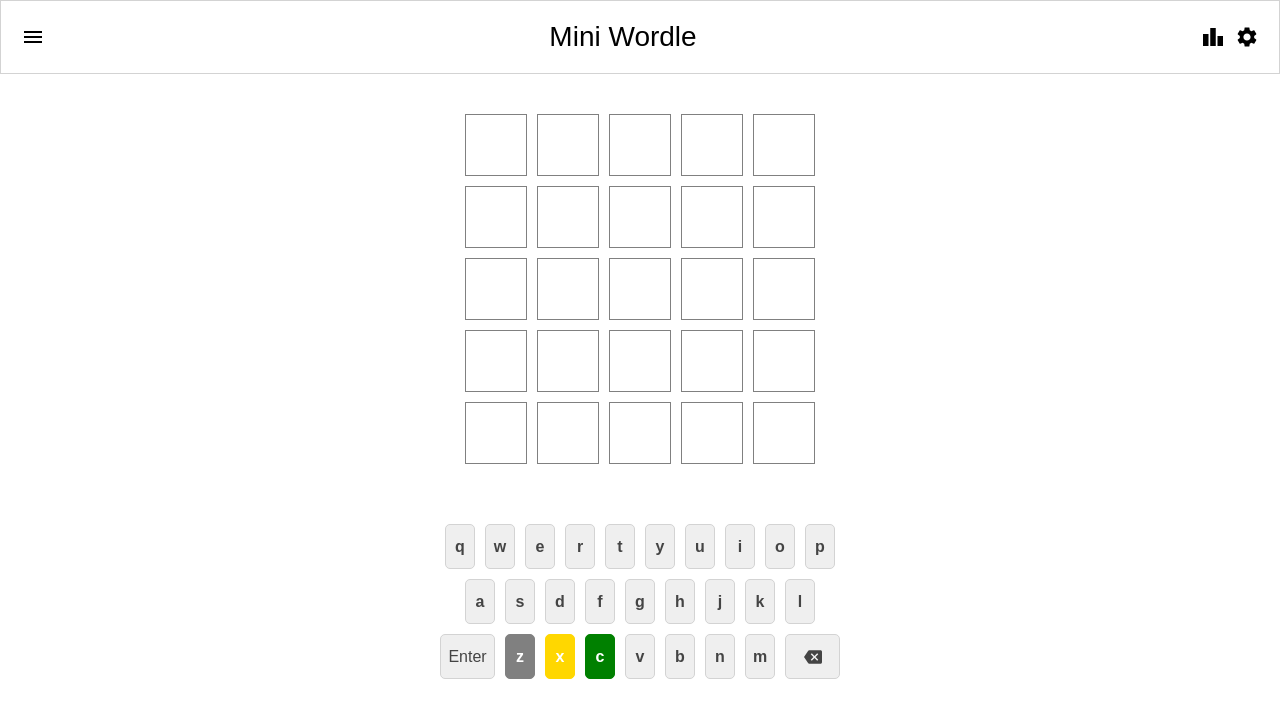
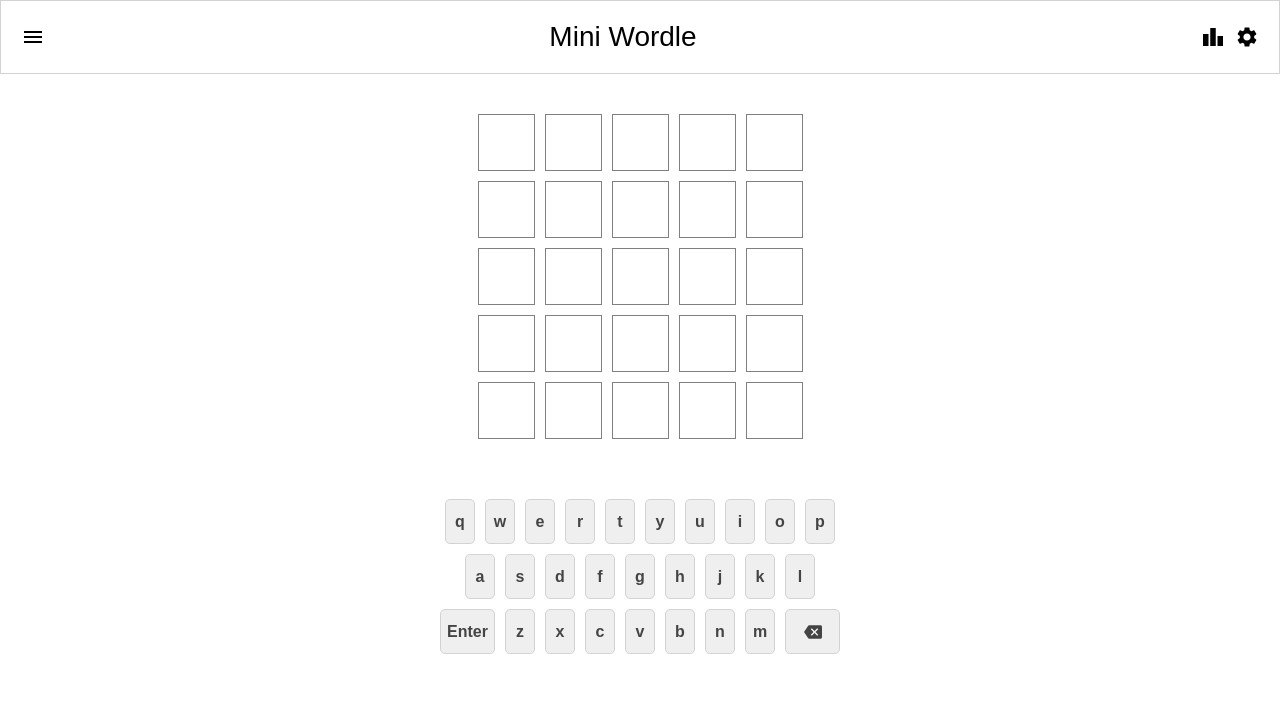
Before and after one commit to MKhantKyaw/mini-wordle, a React (Create React App) app: page / in a window 1280 px wide. Shown: the top 718 px of the page. Built offline with nearby package versions, Linux system fonts and the light colour scheme.

Commit message:
Keyboard and Main Board Linked

```diff
--- a/package.json
+++ b/package.json
@@ -14,7 +14,8 @@
     "react-dom": "^18.1.0",
     "react-scripts": "5.0.1",
     "sass": "^1.52.2",
-    "web-vitals": "^2.1.0"
+    "web-vitals": "^2.1.0",
+    "word-exists": "^1.0.0"
   },
   "scripts": {
     "start": "react-scripts start",
--- a/public/index.html
+++ b/public/index.html
@@ -29,6 +29,7 @@
     * {
       font-family: 'Nunito', sans-serif;
       margin: 0;
+      padding: 0;
     }
   </style>
   <title>React App</title>
--- a/src/App.jsx
+++ b/src/App.jsx
@@ -1,13 +1,27 @@
+import { useRef, useState } from 'react';
 import Keyboard from './components/Keyboard/Keyboard';
 import Navbar from './components/Navbar/Navbar'
 import WordGrid from './components/WordGrid/WordGrid';
 
+const defaultWord = [
+    ["", "", "", "", ""],
+    ["", "", "", "", ""],
+    ["", "", "", "", ""],
+    ["", "", "", "", ""],
+    ["", "", "", "", ""]
+]
+
 const App = () => {
+
+    const attempt = useRef(0)
+    const letterCount = useRef(0)
+    const [word, setWord] = useState(defaultWord)
+
     return (
         <>
             <Navbar />
-            <WordGrid />
-            <Keyboard />
+            <WordGrid attempt={attempt} word={word} setWord={setWord} />
+            <Keyboard attempt={attempt} word={word} letterCount={letterCount} setWord={setWord} />
         </>
     );
 }
--- a/src/components/Keyboard/Keyboard.jsx
+++ b/src/components/Keyboard/Keyboard.jsx
@@ -1,47 +1,82 @@
 import './keyboard.scss'
 import { Backspace } from '@mui/icons-material'
+import { useEffect } from 'react'
+import wordExists from 'word-exists'
 
-const Keyboard = () => {
-    const clickAction = (e) => {
-        console.log(e.target.value)
+const topKeys = ["q", "w", "e", "r", "t", "y", "u", "i", "o", "p"]
+const midKeys = ["a", "s", "d", "f", "g", "h", "j", "k", "l"]
+const botKeys = ["z", "x", "c", "v", "b", "n", "m"]
+
+const allKeys = [topKeys, botKeys, midKeys, "Enter", "Backspace"].flat()
+
+const Keyboard = ({ setWord, attempt, letterCount, word }) => {
+    const clickAction = (value) => {
+        if (attempt.current === 5) {
+            window.removeEventListener("keydown", (e) => clickAction(e.key))
+            return
+        }
+        if (allKeys.includes(value)) {
+            const newState = [...word]
+            const clickedWord = value
+            if (clickedWord === "Backspace") {
+                newState[attempt.current][letterCount.current - 1] = ""
+                if (letterCount.current !== 0) letterCount.current -= 1
+            }
+            if (clickedWord !== "Backspace" && clickedWord !== "Enter" && letterCount.current < 5) {
+                newState[attempt.current][letterCount.current] = clickedWord.toUpperCase()
+                letterCount.current += 1;
+            }
+
+            if (clickedWord === "Enter" && letterCount.current === 5) {
+                if (wordExists(newState[attempt.current].join('')) === true) {
+                    attempt.current += 1
+                    letterCount.current = 0
+                }
+            }
+            console.log(attempt.current)
+            setWord(newState)
+        }
     }
+
+    useEffect(() => {
+        console.log(attempt.current)
+
+        window.addEventListener("keydown", (e) => clickAction(e.key))
+        if (attempt.current > 4) {
+            console.log('lee pl')
+            window.removeEventListener("keydown", clickAction)
+        }
+
+
+        // eslint-disable-next-line
+    }, [])
+
     return (
         <div className="keyboard">
             <div className="top">
-                <button value="q" className="key" onClick={(e) => clickAction(e)}>q</button>
-                <button value="w" className="key" onClick={(e) => clickAction(e)}>w</button>
-                <button value="e" className="key" onClick={(e) => clickAction(e)}>e</button>
-                <button value="r" className="key" onClick={(e) => clickAction(e)}>r</button>
-                <button value="t" className="key" onClick={(e) => clickAction(e)}>t</button>
-                <button value="y" className="key" onClick={(e) => clickAction(e)}>y</button>
-                <button value="u" className="key" onClick={(e) => clickAction(e)}>u</button>
-                <button value="i" className="key" onClick={(e) => clickAction(e)}>i</button>
-                <button value="o" className="key" onClick={(e) => clickAction(e)}>o</button>
-                <button value="p" className="key" onClick={(e) => clickAction(e)}>p</button>
+                {topKeys.map((topKey, index) => {
+                    return (
+                        <button value={topKey} className="key" key={index} onClick={(e) => clickAction(e.target.value)}>{topKey}</button>
+                    )
+                })}
             </div>
 
             <div className="middle">
-                <button value="a" className="key" onClick={(e) => clickAction(e)}>a</button>
-                <button value="s" className="key" onClick={(e) => clickAction(e)}>s</button>
-                <button value="d" className="key" onClick={(e) => clickAction(e)}>d</button>
-                <button value="f" className="key" onClick={(e) => clickAction(e)}>f</button>
-                <button value="g" className="key" onClick={(e) => clickAction(e)}>g</button>
-                <button value="h" className="key" onClick={(e) => clickAction(e)}>h</button>
-                <button value="j" className="key" onClick={(e) => clickAction(e)}>j</button>
-                <button value="k" className="key" onClick={(e) => clickAction(e)}>k</button>
-                <button value="l" className="key" onClick={(e) => clickAction(e)}>l</button>
+                {midKeys.map((midKey, index) => {
+                    return (
+                        <button value={midKey} className="key" key={index} onClick={(e) => clickAction(e.target.value)}>{midKey}</button>
+                    )
+                })}
             </div>
 
             <div className="bottom">
-                <button value="Enter" className="bkey" onClick={(e) => clickAction(e)}>Enter</button>
-                <button value="z" className="key wrong" onClick={(e) => clickAction(e)}>z</button>
-                <button value="x" className="key placement" onClick={(e) => clickAction(e)}>x</button>
-                <button value="c" className="key correct" onClick={(e) => clickAction(e)}>c</button>
-                <button value="v" className="key" onClick={(e) => clickAction(e)}>v</button>
-                <button value="b" className="key" onClick={(e) => clickAction(e)}>b</button>
-                <button value="n" className="key" onClick={(e) => clickAction(e)}>n</button>
-                <button value="m" className="key" onClick={(e) => clickAction(e)}>m</button>
-                <button value="bspace" className="bkey" onClick={(e) => clickAction(e)}><Backspace className="icon" /></button>
+                <button value="Enter" className="bkey" onClick={(e) => clickAction(e.target.value)}>Enter</button>
+                {botKeys.map((botKey, index) => {
+                    return (
+                        <button value={botKey} className="key" key={index} onClick={(e) => clickAction(e.target.value)}>{botKey}</button>
+                    )
+                })}
+                <button value="Backspace" className="bkey" onClick={(e) => clickAction(e.target.value)}><Backspace className="icon" /></button>
             </div>
         </div >
     );
--- a/src/components/Keyboard/keyboard.scss
+++ b/src/components/Keyboard/keyboard.scss
@@ -17,10 +17,15 @@
         .bkey {
             width: 55px;
             height: 45px;
+            font-weight: 550;
             color: rgb(68, 68, 68);
             font-size: 16px;
             border: 1px solid lightgray;
             border-radius: 5px;
+
+            &:hover {
+                background-color: lightgray;
+            }
 
             .icon {
                 pointer-events: none;
--- a/src/components/WordGrid/WordGrid.jsx
+++ b/src/components/WordGrid/WordGrid.jsx
@@ -1,14 +1,15 @@
 import './wordgrid.scss'
-import { defaultWord } from './word';
 
-const WordGrid = () => {
+
+const WordGrid = ({ word, setWord, attempt }) => {
+
     return (
         <div className="wordgrid">
-            {defaultWord.map((column) => {
+            {word.map((column, index) => {
                 return (
-                    <div className="line">
-                        {column.map((row) => {
-                            return <div className="block">{row}</div>
+                    <div className="line" key={index}>
+                        {column.map((row, indexRow) => {
+                            return <div className="block" key={indexRow}>{row}</div>
                         })}
                     </div>
                 )
--- a/src/components/WordGrid/word.js
+++ /dev/null
@@ -1,7 +0,0 @@
-export const defaultWord = [
-    ["", "", "", "", ""],
-    ["", "", "", "", ""],
-    ["", "", "", "", ""],
-    ["", "", "", "", ""],
-    ["", "", "", "", ""],
-]
--- a/src/components/WordGrid/wordgrid.scss
+++ b/src/components/WordGrid/wordgrid.scss
@@ -11,9 +11,34 @@
     }
 
     .block {
-        width: 60px;
-        height: 60px;
+        width: 55px;
+        height: 55px;
         border: 1px solid gray;
+        display: flex;
+        justify-content: center;
+        align-items: center;
+        font-size: 36px;
+
+        &.correct {
+            background-color: green;
+            color: white;
+            font-weight: 600;
+            border: 1px solid green;
+        }
+
+        &.placement {
+            background-color: goldenrod;
+            color: white;
+            font-weight: 600;
+            border: 1px solid goldenrod;
+        }
+
+        &.wrong {
+            background-color: gray;
+            color: white;
+            font-weight: 600;
+            border: 1px solid gray;
+        }
     }
 
 }
--- a/src/index.js
+++ b/src/index.js
@@ -4,9 +4,10 @@ import App from './App';
 
 const root = ReactDOM.createRoot(document.getElementById('root'));
 root.render(
-  <React.StrictMode>
-    <App />
-  </React.StrictMode>
+
+  <App />
+
+
 );
 
 // If you want to start measuring performance in your app, pass a function
```
Also changed, not shown: 1 other file (tests, documents, lock files or other folders).
